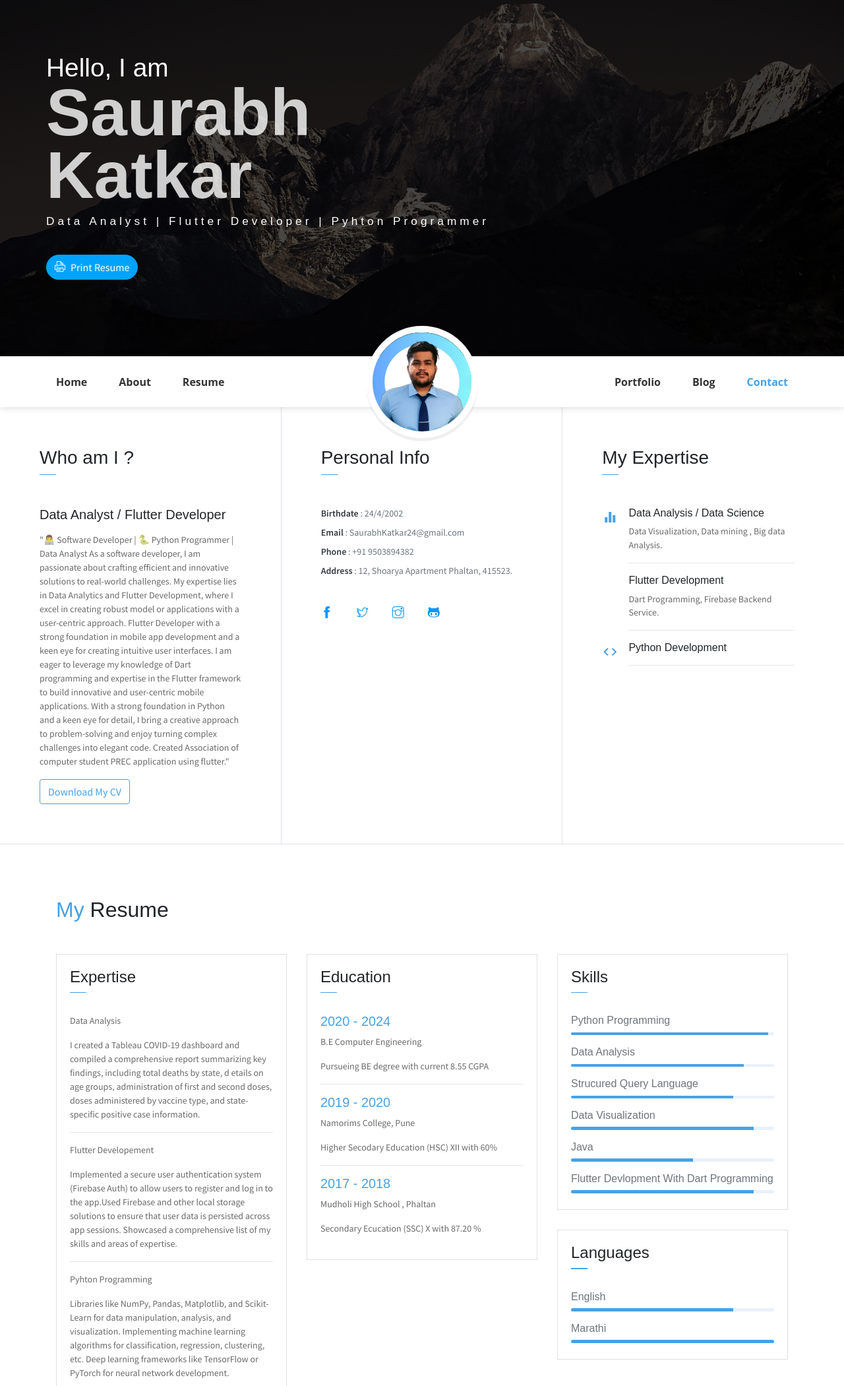
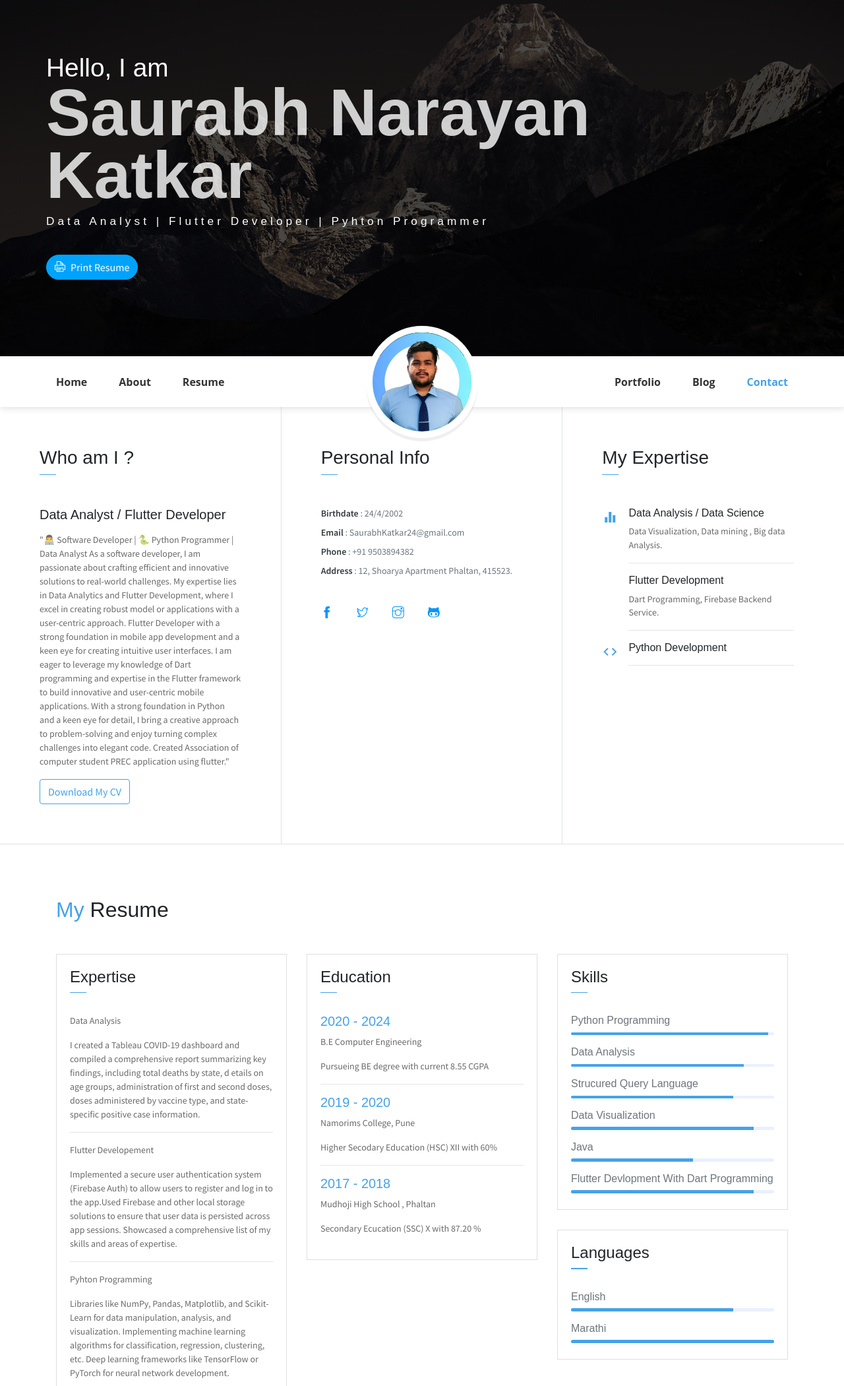
Before and after one commit to SN24K/Personal-Portfolio-Website, a plain HTML site: page index.html in a window 1280 px wide. Shown: the part 100-2201 px from the top of the page at 66% size. Drawn offline with Linux system fonts and the light colour scheme; some packages are replaced by stand-ins of ours; some icons are missing.

Commit message:
Update index.html

```diff
--- a/index.html
+++ b/index.html
@@ -34,7 +34,7 @@
             </ul>
             <div class="header-content">
                 <h4 class="header-subtitle">Hello, I am</h4>
-                <h1 class="header-title">Saurabh</h1>
+                <h1 class="header-title">Saurabh Narayan</h1>
                 <h1 class="header-title">Katkar</h1>
                 <h6 class="header-mono">Data Analyst | Flutter Developer | Pyhton Programmer</h6>
 
@@ -221,7 +221,7 @@
                             <P class="subtitle">Higher Secodary Education (HSC) XII with 60%</P>
                             <hr>
                             <h6 class="title text-danger">2017 - 2018</h6>
-                            <P>Mudholi High School , Phaltan</P>
+                            <P>Mudhoji High School , Phaltan</P>
                             <P class="subtitle">Secondary Ecucation (SSC) X with 87.20 %</P>
 
                         </div>
```
